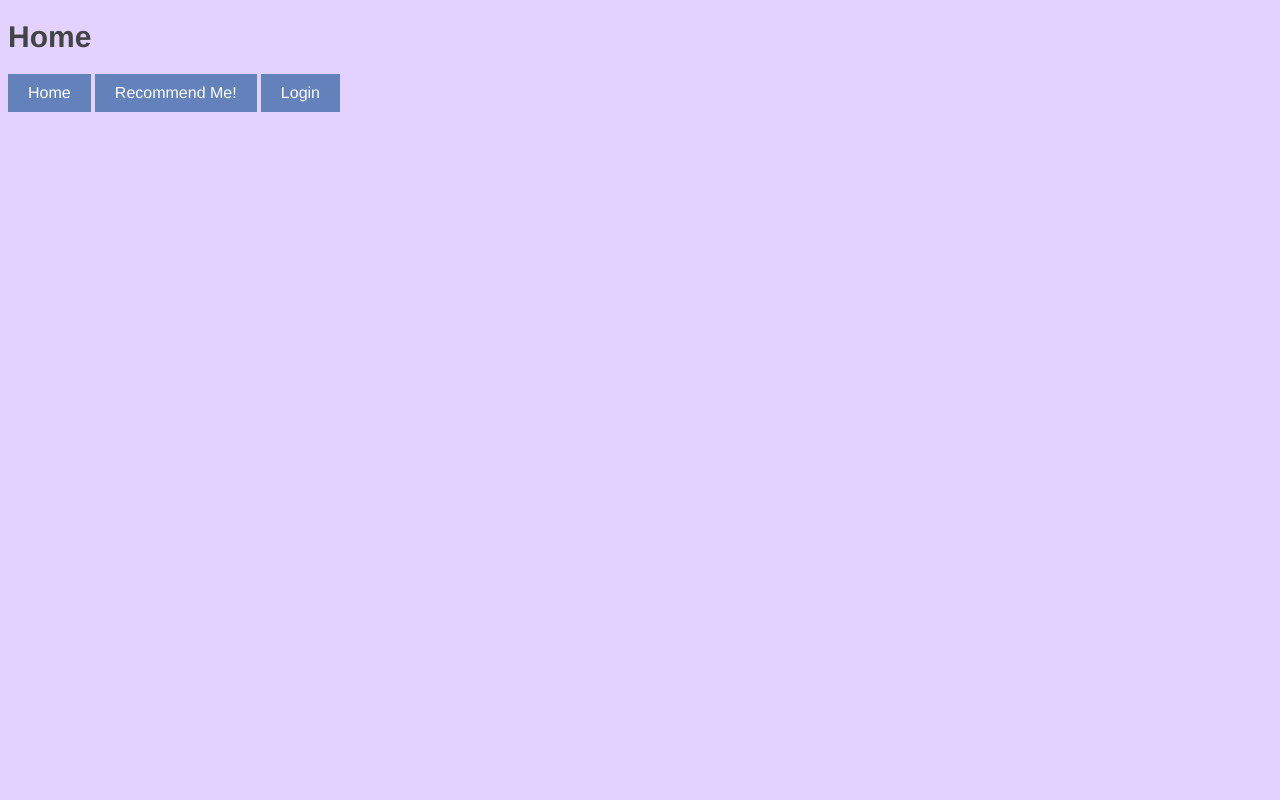
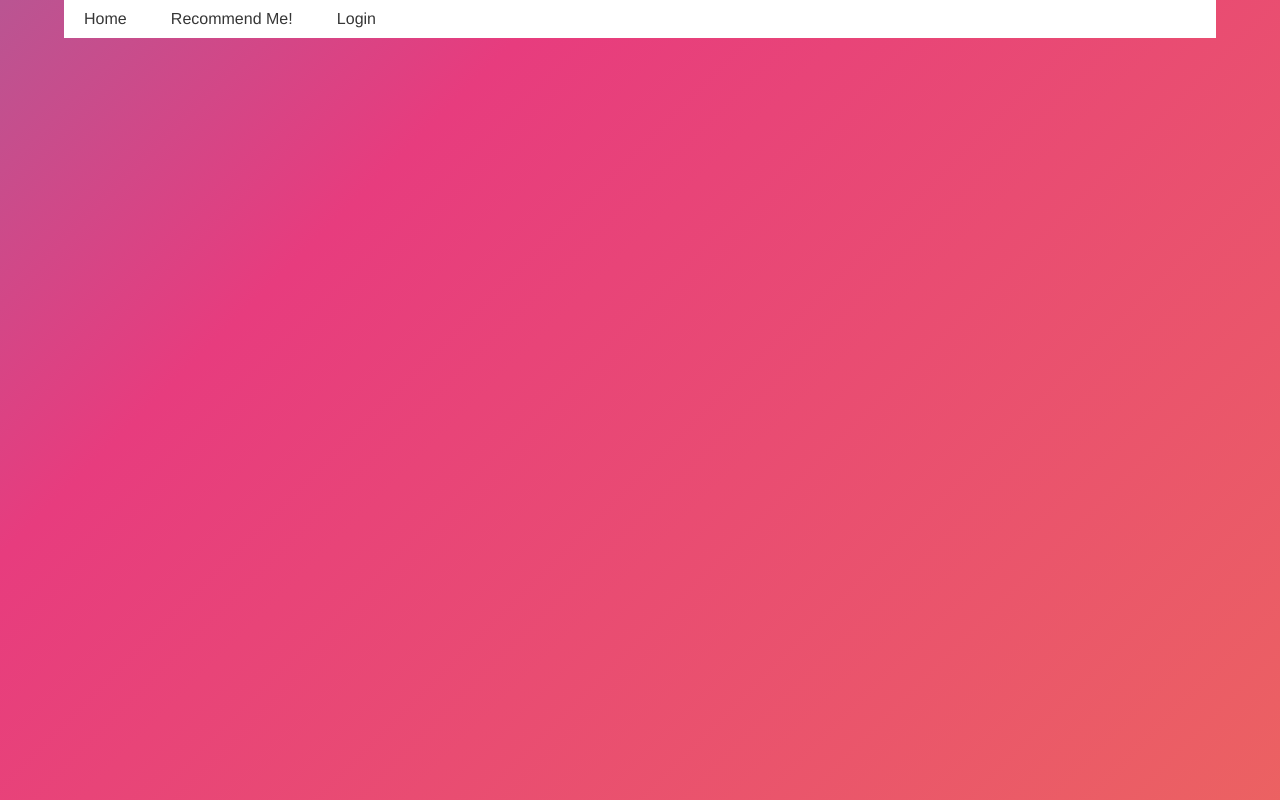
Before and after one commit to 17093/Main_project, a Flask app: page / in a window 1280 px wide. Run offline with Flask 2, Linux system fonts and the light colour scheme.

Commit message:
css background

```diff
--- a/static/styles.css
+++ b/static/styles.css
@@ -1,17 +1,49 @@
+
+
 .testbg {
-    background-color: rgb(227, 210, 255);
+    background: linear-gradient(-45deg, #ee7752, #e73c7e, #23a6d5, #23d5ab);
+    background-size: 500%;
+    height: 100vh;
+    margin: 0;
+	animation: gradient 25s ease infinite;
+}
+
+@keyframes gradient {
+	0% {
+		background-position: 0% 50%;
+	}
+	50% {
+		background-position: 100% 50%;
+	}
+	100% {
+		background-position: 0% 50%;
+	}
+}
+
+.container_bar{
+    width: 90%;
+    margin: 0 auto;
+}
+
+header{
+    background: #ffffff;
 
 }
 
 .button{
-    background-color: #6382bb;
+    background-color: #ffffff;
     border: none;
-    color: white;
+    color: rgb(54, 54, 54);
     padding: 10px 20px;
     text-align: center;
     text-decoration: none;
     display: inline-block;
     font-size: 16px;
+}
+
+.button:hover{
+    background-color: rgb(43, 43, 43);
+    color: white;
 }
 
 .center{
--- a/templates/header.html
+++ b/templates/header.html
@@ -1,7 +1,5 @@
-<div class = 'container_bar' style = "width:100%";>
-    <div>
-        <h1>{{ title }}</h1>
-    </div>
+<div class = 'container_bar'>
+    <header>
         <div>
             <a href="/" class="button">Home</a>
             <a href="/randomiser" class="button">Recommend Me!</a>
@@ -11,4 +9,5 @@
                 <a href="/login" class="button">Login</a>
             {% endif %}
         </div>
+    </header>
 </div>
```
Lines whose indentation alone changed are shown as unchanged.
